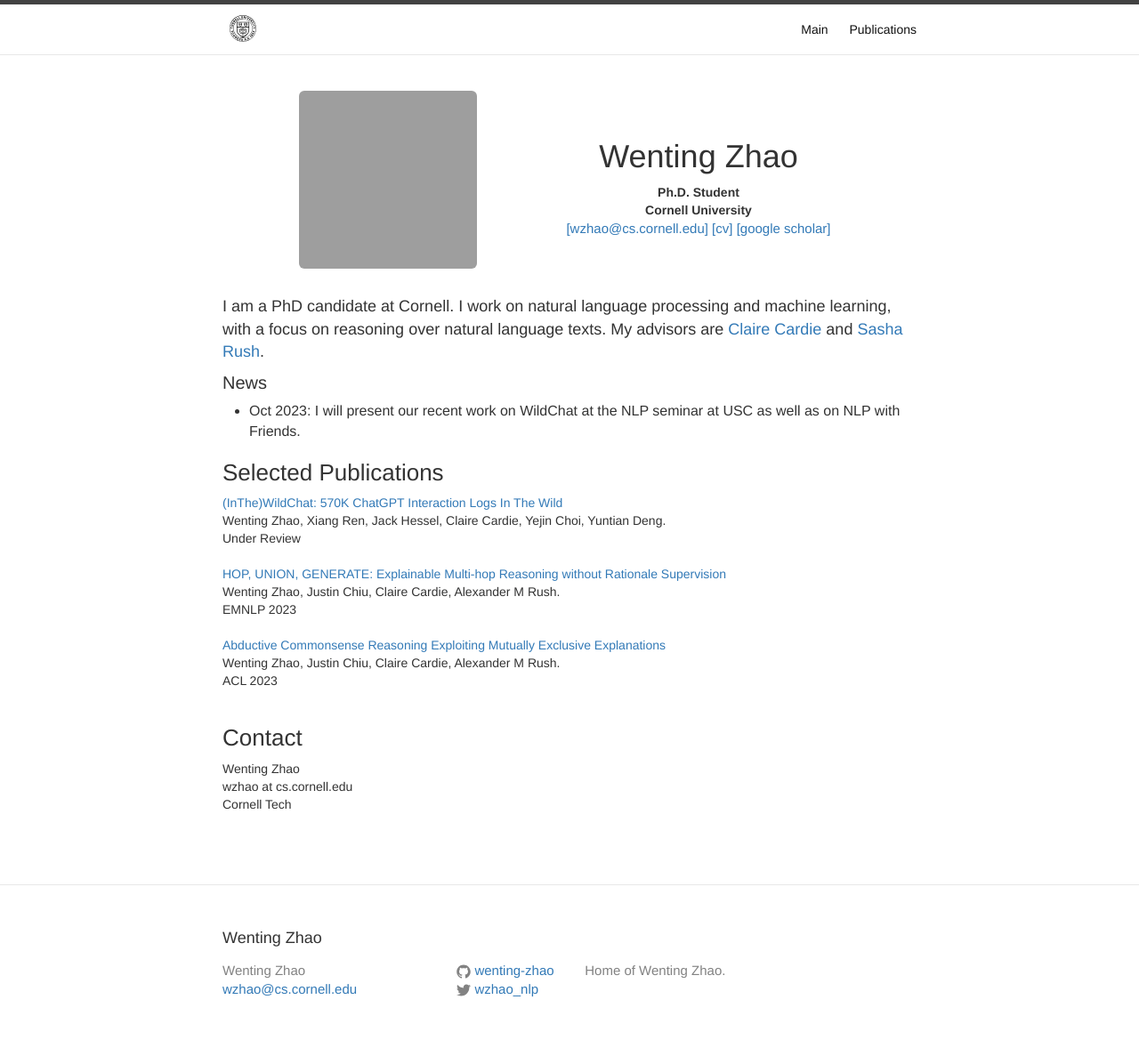
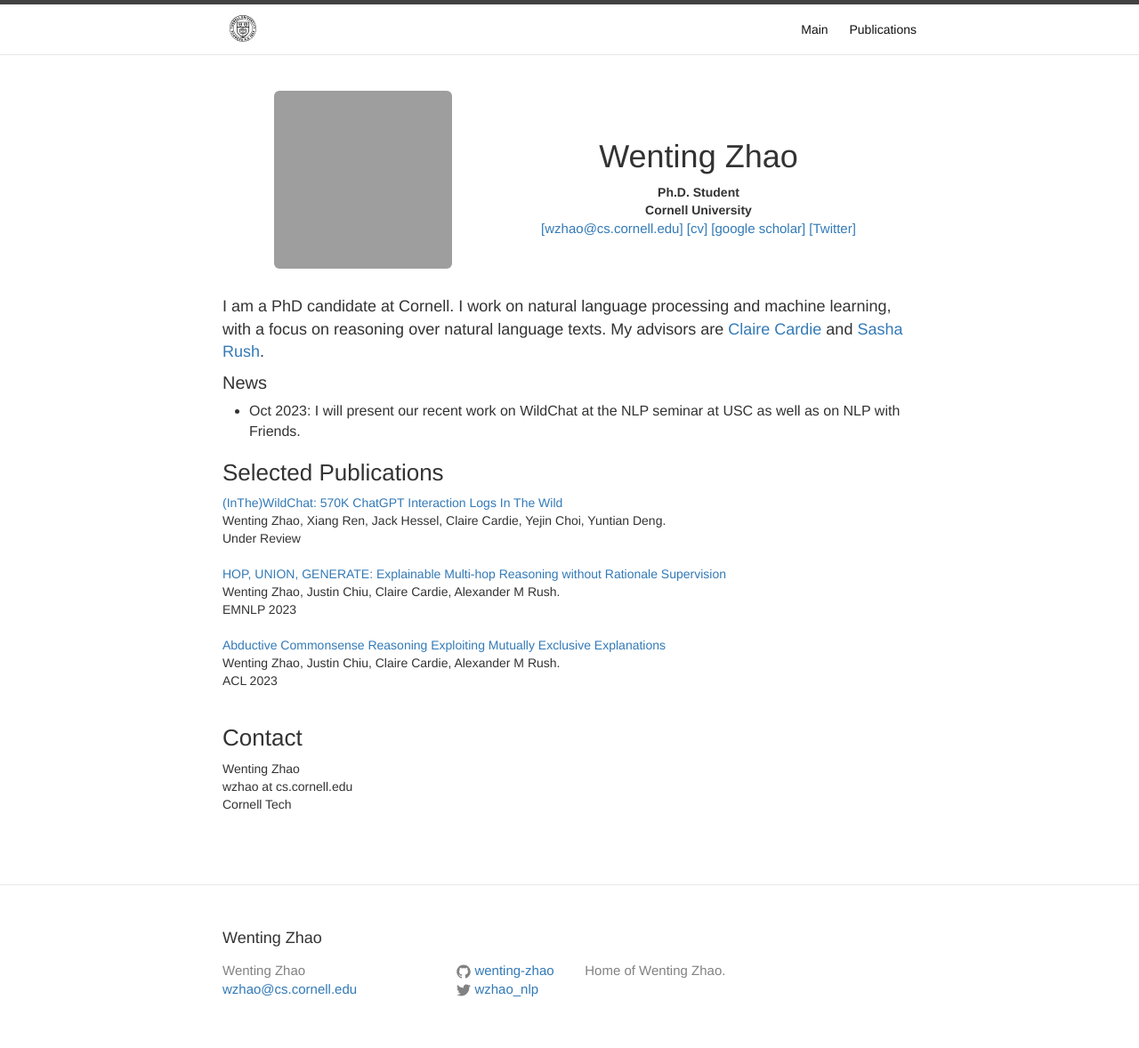
Before and after one commit to wenting-zhao/wenting-zhao.github.io, a Jekyll site: the page built from index.html, in a window 1280 px wide. Shown: the whole page at 89% size. Built offline with Jekyll 4.4.1, drawn with Linux system fonts in a browser that asks for light colours; grey boxes are pictures that could not be loaded.

Commit message:
Update index.html

```diff
--- a/index.html
+++ b/index.html
@@ -14,7 +14,7 @@ show: 1
     <center>
     <h1>Wenting Zhao</h1>
     <b>Ph.D. Student</b> <br> <b>Cornell University</b> <br>
-    <span style="font-size:15px"><a href="mailto:wzhao@cs.cornell.edu">[wzhao@cs.cornell.edu]</a> <a href="cv/cv.pdf">[cv]</a> <a href="https://scholar.google.com/citations?user=sycHskQAAAAJ&hl">[google scholar]</a> </span> </h1> <br>
+    <span style="font-size:15px"><a href="mailto:wzhao@cs.cornell.edu">[wzhao@cs.cornell.edu]</a> <a href="cv/cv.pdf">[cv]</a> <a href="https://scholar.google.com/citations?user=sycHskQAAAAJ&hl">[google scholar]</a> <a href="https://twitter.com/wzhao_nlp">[Twitter]</a></span> </h1> <br>
 </center>
 
       </td>
```
